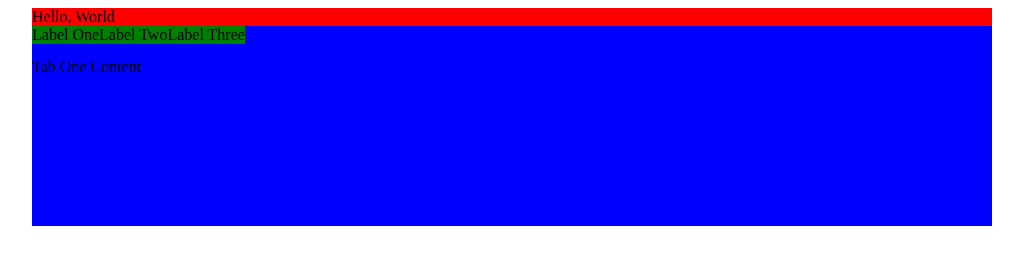
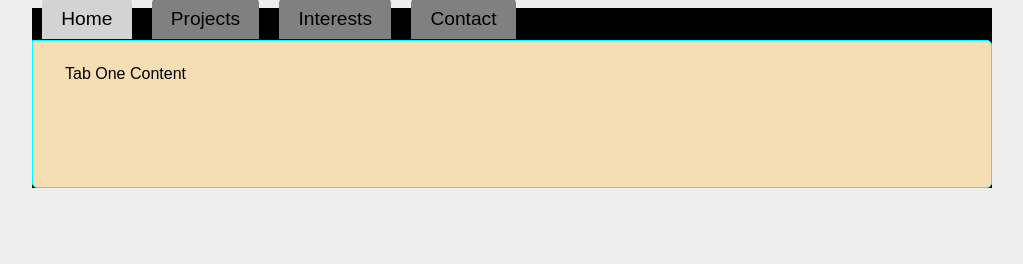
Before and after one commit to egavett/PersonalWebsite, a plain HTML site: page index.html in a window 1280 px wide. Shown: the whole page, without its empty margins (128-1151 px from the left). Drawn offline with Linux system fonts and the light colour scheme.

Commit message:
Updated CSS, added contact info

```diff
--- a/index.html
+++ b/index.html
@@ -4,13 +4,12 @@
 </head>
 <body>
     <div class="frame">
-        Hello, World
-
 
         <div class="tabs">
+
             <div class="tab">
                 <input type="radio" name="tabgroup" id="tab-1" checked>
-                <label for="tab-1">Label One</label>
+                <label for="tab-1">Home</label>
                 <div class="content">
                     <p>Tab One Content</p>
                 </div>
@@ -18,7 +17,7 @@
 
             <div class="tab">
                 <input type="radio" name="tabgroup" id="tab-2">
-                <label for="tab-2">Label Two</label>
+                <label for="tab-2">Projects</label>
                 <div class="content">
                     <p>Tab Two Content</p>
                 </div>
@@ -26,11 +25,25 @@
 
             <div class="tab">
                 <input type="radio" name="tabgroup" id="tab-3">
-                <label for="tab-3">Label Three</label>
+                <label for="tab-3">Interests</label>
                 <div class="content">
                     <p>Tab Three Content</p>
                 </div>
             </div>
+
+            <div class="tab">
+                <input type="radio" name="tabgroup" id="tab-4">
+                <label for="tab-4">Contact</label>
+                <div class="content">
+                    <p>
+                        Cell: (503) 706-2649 <br>
+                        Email: egavett35@gmail.com <br>
+                        LinkedIn: linkedin.com/in/elijah-gavett-267232106 <br>
+                        GitHub: github.com/egavett
+                    <p>
+                </div>
+            </div>
+
         </div>
 
     </div>
--- a/layout.css
+++ b/layout.css
@@ -1,24 +1,34 @@
+body {
+  background-color: #eee;
+}
+
 .frame {
-    width: 960px;
-    margin: 0 auto;
-    background-color: red;
+  width: 960px;
+   margin: 0 auto;
+  background-color: lightblue;
+  font-family: sans-serif;
 }
 
 .tabs {
   position: relative;
-  min-height: 200px;
-  background-color: blue;
+  min-height: 180px;
+  display: block;
+  margin: auto;
+  background-color: black;
 }
 
 .tab {
   float: left;
-  background-color: green;
 }
 
 .tab label {
-  top: 1em;
+  cursor: pointer;
+  background: gray;
+  font-size: 1.2em;
+  border-radius: 5px 5px 0 0;
+  padding: .5em 1em;
+  margin: 10px;
 }
-
 
 .tab [type=radio] {
   position: absolute;
@@ -29,13 +39,21 @@
 }
 
 .content {
+  background: wheat;
+  border: 1px solid cyan;
+  border-radius: 0 5px 5px;
+  padding: .5em 2em;
   position: absolute;
-  top: 1em; left: 0; right: 0; bottom: 0;
+  top: 2em;
+  left: 0;
+  right: 0;
+  bottom: 0;
   opacity: 0;
 }
 
 [type=radio]:checked ~ label {
   z-index: 2;
+  background: lightgray;
 }
 
 [type=radio]:checked ~ label ~ .content {
```
